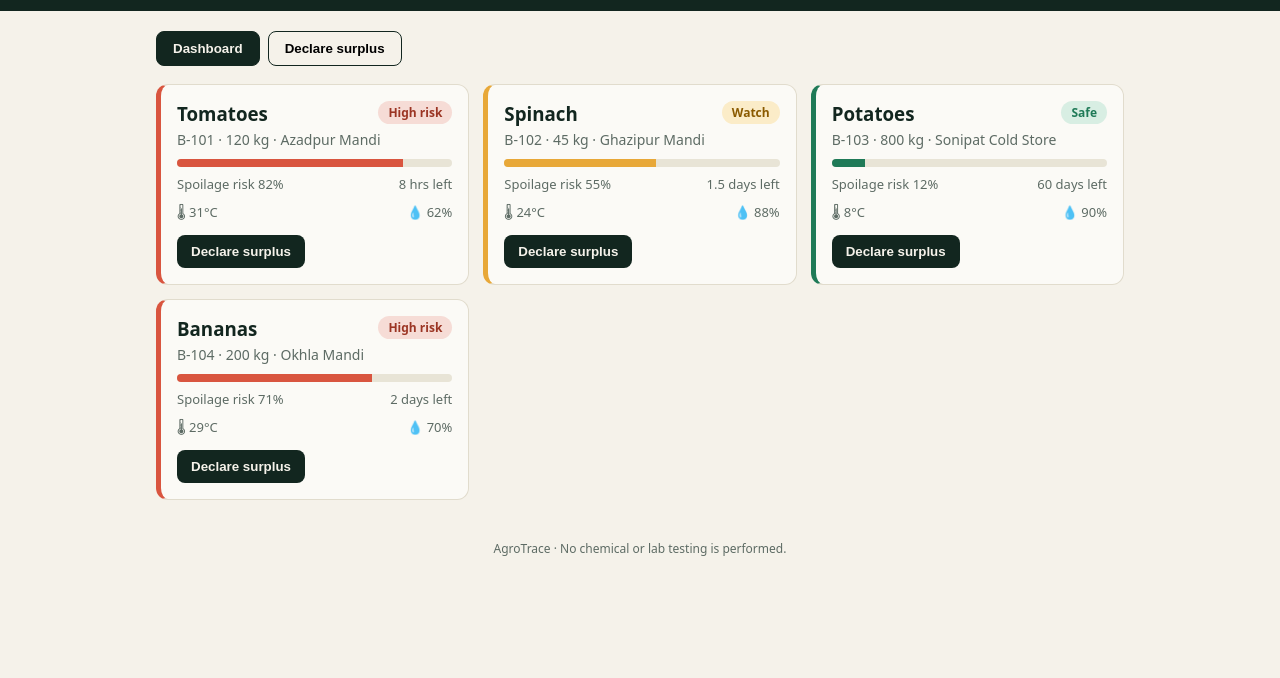
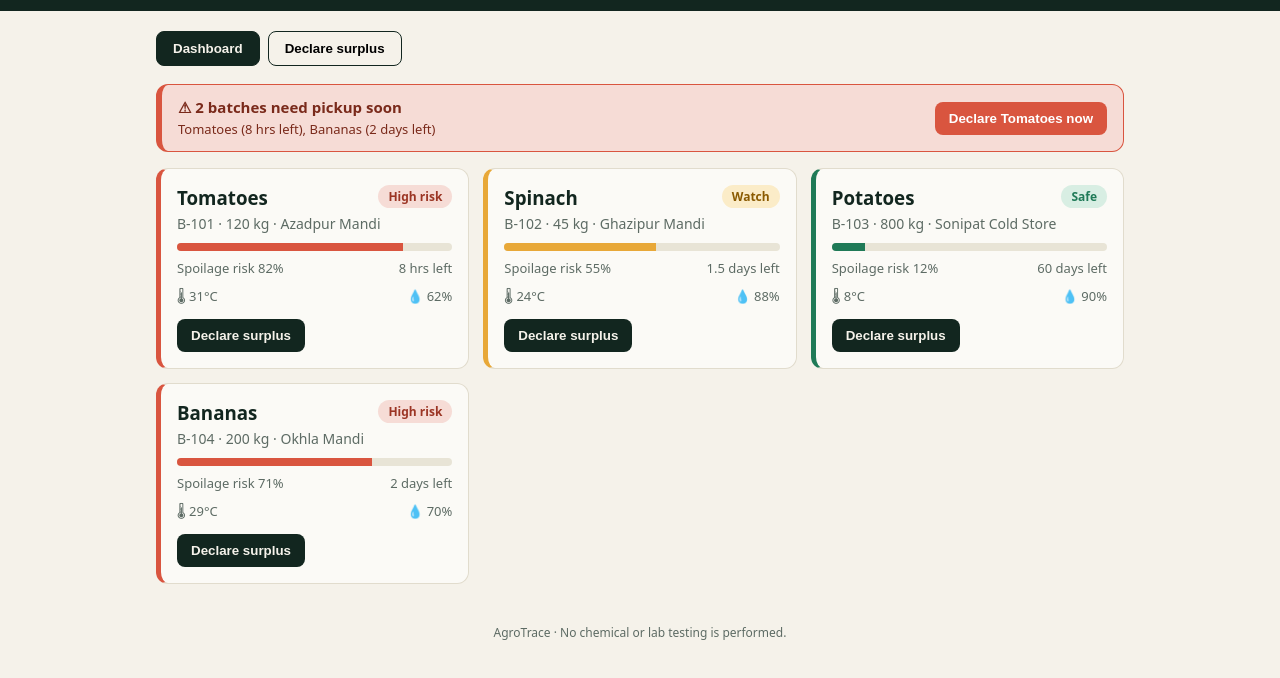
Before and after one commit to harsh-vardhan-tomar/AgroTrace, a plain HTML site: page Frontend/index.html in a window 1280 px wide. Shown: the part 44-722 px from the top of the page. Drawn offline with Linux system fonts and the light colour scheme.

Commit message:
Add risk alert banner on dashboard

```diff
--- a/Frontend/index.html
+++ b/Frontend/index.html
@@ -20,6 +20,7 @@
 
     <!-- Dashboard -->
     <section id="dash">
+      <div id="alert" class="alert hidden" role="alert"></div>
       <div class="grid" id="cards"></div>
     </section>
 
--- a/Frontend/script.js
+++ b/Frontend/script.js
@@ -20,6 +20,29 @@ function renderCards() {
       <div class="small"><span>🌡 ${b.temp}°C</span><span>💧 ${b.hum}%</span></div>
       <button class="btn" onclick="declare('${b.id}')">Declare surplus</button>
     </div>`).join("");
+}
+
+// Banner at the top: red if any batch is high risk, amber if only "Watch" batches
+function renderAlert() {
+  const el = document.getElementById("alert");
+  const high  = batches.filter(b => b.risk >= 70).sort((a, b) => b.risk - a.risk);
+  const watch = batches.filter(b => b.risk >= 40 && b.risk < 70);
+
+  if (!high.length && !watch.length) { el.classList.add("hidden"); return; }
+
+  const urgent = high.length > 0;
+  const list = urgent ? high : watch;
+  const top = list[0];
+  const names = list.map(b => `${b.crop} (${b.left} left)`).join(", ");
+
+  el.className = "alert" + (urgent ? "" : " watch");
+  el.innerHTML = `
+    <div>
+      <strong>${urgent ? "⚠ " + high.length + " batch" + (high.length > 1 ? "es need" : " needs") + " pickup soon"
+                       : watch.length + " batch" + (watch.length > 1 ? "es" : "") + " to watch"}</strong>
+      <span>${names}</span>
+    </div>
+    <button class="btn" onclick="declare('${top.id}')">Declare ${top.crop} now</button>`;
 }
 
 function show(name) {
@@ -96,3 +119,4 @@ window.addEventListener("online", net);
 window.addEventListener("offline", net);
 
 renderCards();
+renderAlert();
--- a/Frontend/style.css
+++ b/Frontend/style.css
@@ -20,6 +20,14 @@ nav { display: flex; gap: 8px; margin-bottom: 18px; }
 nav button { padding: 9px 16px; border: 1px solid var(--ink); background: transparent; border-radius: 8px; font-weight: 700; cursor: pointer; }
 nav button.active { background: var(--ink); color: var(--paper); }
 .hidden { display: none; }
+
+/* Alert banner */
+.alert { display: flex; justify-content: space-between; align-items: center; gap: 12px; flex-wrap: wrap; background: #f6dcd6; border: 1px solid var(--red); border-left: 6px solid var(--red); color: #7a2a1b; border-radius: 12px; padding: 12px 16px; margin-bottom: 16px; }
+.alert.watch { background: #fbecc8; border-color: var(--amber); color: #6b4700; }
+.alert strong { display: block; font-size: 15px; }
+.alert span { font-size: 13px; }
+.alert .btn { background: var(--red); color: #fff; }
+.alert.watch .btn { background: var(--amber); color: var(--ink); }
 
 /* Dashboard cards */
 .grid { display: grid; grid-template-columns: repeat(auto-fill, minmax(280px, 1fr)); gap: 14px; }
```
